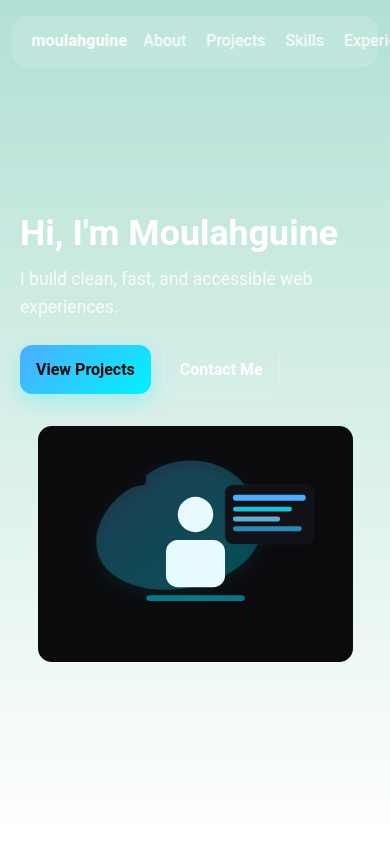
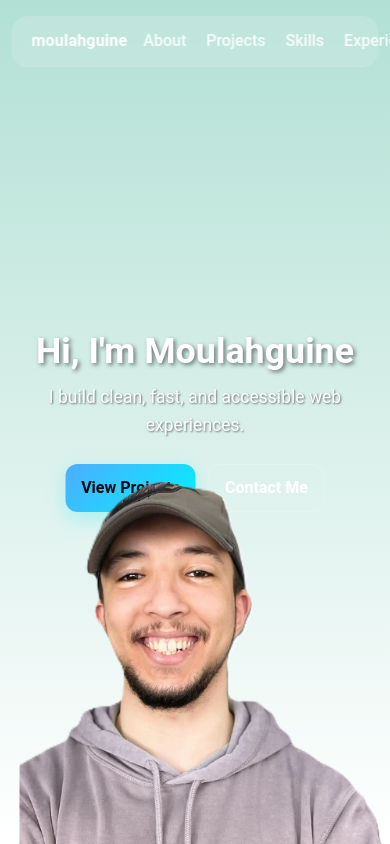
Before and after one commit to moulahguine/my_portfolio-moulahguine, a React (Create React App) app: page / in a window 390 px wide. Shown: the top 844 px of the page. Built offline with nearby package versions, Linux system fonts and the light colour scheme.

Commit message:
Update hero section with responsive full-screen image and improved mobile layout

```diff
--- a/package.json
+++ b/package.json
@@ -2,7 +2,7 @@
   "name": "portfolio",
   "version": "0.1.0",
   "private": true,
-  "homepage": "https://moulahguine.github.io/my_portfolio",
+  "homepage": "https://moulahguine.github.io/my_portfolio-moulahguine",
   "dependencies": {
     "@testing-library/dom": "^10.4.1",
     "@testing-library/jest-dom": "^6.6.4",
@@ -42,5 +42,8 @@
       "last 1 firefox version",
       "last 1 safari version"
     ]
+  },
+  "devDependencies": {
+    "gh-pages": "^6.3.0"
   }
 }
--- a/src/sections/Hero/Hero.jsx
+++ b/src/sections/Hero/Hero.jsx
@@ -1,4 +1,5 @@
 import "./Hero.scss";
+import heroImage from "../../assets/images/hero-img.png";
 
 export default function Hero() {
   return (
@@ -21,10 +22,8 @@ export default function Hero() {
         <div className="hero__media" aria-hidden="true">
           <img
             className="hero__image"
-            src="/images/hero-illustration.svg"
+            src={heroImage}
             alt="Abstract developer illustration"
-            width="480"
-            height="360"
             loading="eager"
           />
         </div>
--- a/src/sections/Hero/Hero.scss
+++ b/src/sections/Hero/Hero.scss
@@ -1,10 +1,18 @@
 .hero {
   padding: clamp(6rem, 5vw + 4rem, 10rem) 1.25rem 4rem;
-  color: #ffffff;
   background: linear-gradient(180deg, #b2e0d4 0%, #fff 100%);
+  backdrop-filter: blur(100px);
   min-height: 100vh;
   display: grid;
   align-items: center;
+  position: relative;
+
+  @media (max-width: 879px) {
+    padding: 0;
+    display: flex;
+    align-items: center;
+    justify-content: center;
+  }
 }
 
 .hero__inner {
@@ -14,9 +22,22 @@
   gap: 2rem;
   align-items: center;
   grid-template-columns: 1fr;
+  position: relative;
+  z-index: 1;
 
   @media (min-width: 880px) {
     grid-template-columns: 1.1fr 0.9fr;
+  }
+
+  @media (max-width: 879px) {
+    position: absolute;
+    top: 50%;
+    left: 50%;
+    transform: translate(-50%, -50%);
+    z-index: 2;
+    text-align: center;
+    width: 90%;
+    max-width: 500px;
   }
 }
 
@@ -24,12 +45,15 @@
   font-size: clamp(2rem, 2vw + 1.75rem, 3.25rem);
   line-height: 1.1;
   margin-bottom: 0.75rem;
+  color: #ffffff;
+  text-shadow: 2px 2px 4px rgba(0, 0, 0, 0.5);
 }
 
 .hero__subtitle {
-  color: rgba(255, 255, 255, 0.85);
   font-size: clamp(1rem, 0.6vw + 0.95rem, 1.25rem);
   margin-bottom: 1.5rem;
+  color: #ffffff;
+  text-shadow: 1px 1px 2px rgba(0, 0, 0, 0.5);
 }
 
 .hero__actions {
@@ -40,11 +64,38 @@
 .hero__media {
   display: grid;
   place-items: center;
+  position: relative;
+
+  @media (max-width: 879px) {
+    position: fixed;
+    top: 0;
+    left: 0;
+    width: 100vw;
+    height: 100vh;
+    z-index: 0;
+  }
 }
 
 .hero__image {
-  width: min(520px, 90%);
-  height: auto;
+  width: 100%;
+  height: 100vh;
+  object-fit: cover;
+  object-position: center;
+  max-width: none;
+
+  @media (min-width: 880px) {
+    width: 100%;
+    height: auto;
+    max-width: 1000px;
+    object-fit: contain;
+  }
+
+  @media (max-width: 879px) {
+    width: 100vw;
+    height: 100vh;
+    object-fit: cover;
+    object-position: center;
+  }
 }
 
 .btn {
```
Also changed, not shown: src/assets/images/hero-img.png (added).
